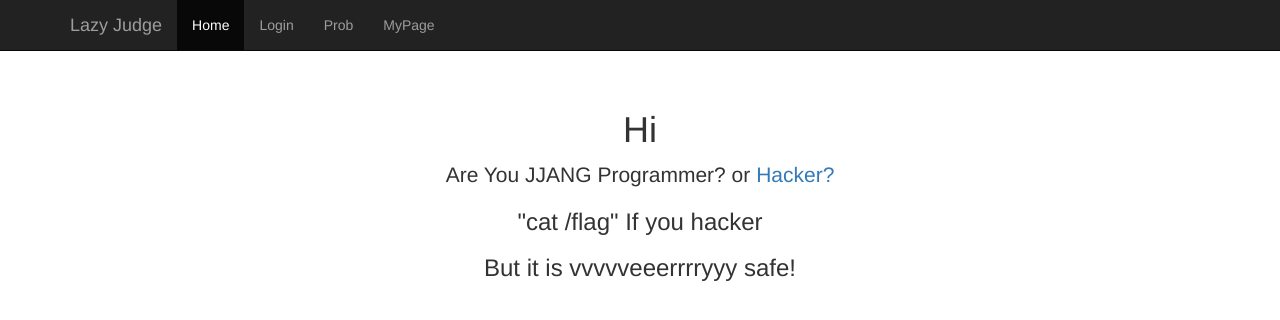
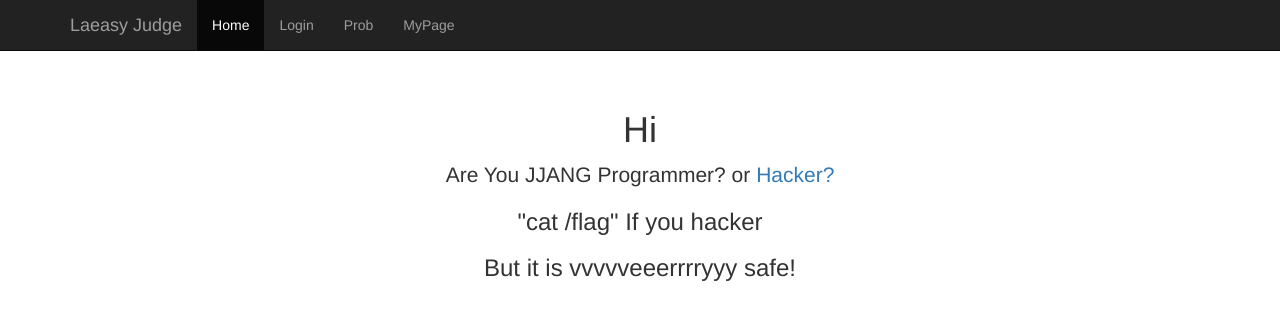
Before and after one commit to lj1nu/laeasy_judge, a Flask app: page / in a window 1280 px wide. Shown: the top 320 px of the page. Run offline with Flask 2, Linux system fonts and the light colour scheme; some libraries are stand-ins or nearby versions.

Commit message:
laeasy_judge

```diff
--- a/docker-compose.yml
+++ b/docker-compose.yml
@@ -1,6 +1,6 @@
 version: '2.0'
 services:
-  lazy_judge:
+  laeasy_judge:
     container_name: main
     build: .
     ports:
--- a/laeasy_judge/templates/index.html
+++ b/laeasy_judge/templates/index.html
@@ -1,6 +1,6 @@
 <!DOCTYPE html>
 <html>
-<title>Lazy Judge</title>
+<title>Laeasy Judge</title>
 <link rel="stylesheet" href="{{ url_for('static',filename='bootstrap.min.css') }}" />
 <script src="{{ url_for('static',filename='jquery.min.js') }}"></script>
 <script src="{{ url_for('static',filename='bootstrap.min.js') }}"></script>
@@ -15,7 +15,7 @@
             <span class="icon-bar"></span>
             <span class="icon-bar"></span>
           </button>
-          <a class="navbar-brand" href="/">Lazy Judge</a>
+          <a class="navbar-brand" href="/">Laeasy Judge</a>
         </div>
         <div id="navbar" class="collapse navbar-collapse">
           <ul class="nav navbar-nav">
--- a/laeasy_judge/templates/login.html
+++ b/laeasy_judge/templates/login.html
@@ -1,6 +1,6 @@
 <!DOCTYPE html>
 <html>
-<title>Lazy Judge</title>
+<title>Laeasy Judge</title>
 <link rel="stylesheet" href="{{ url_for('static',filename='bootstrap.min.css') }}" />
 <script src="{{ url_for('static',filename='jquery.min.js') }}"></script>
 <script src="{{ url_for('static',filename='bootstrap.min.js') }}"></script>
@@ -15,7 +15,7 @@
             <span class="icon-bar"></span>
             <span class="icon-bar"></span>
           </button>
-          <a class="navbar-brand" href="/">Lazy Judge</a>
+          <a class="navbar-brand" href="/">Laeasy Judge</a>
         </div>
         <div id="navbar" class="collapse navbar-collapse">
           <ul class="nav navbar-nav">
--- a/laeasy_judge/templates/mypage.html
+++ b/laeasy_judge/templates/mypage.html
@@ -1,6 +1,6 @@
 <!DOCTYPE html>
 <html>
-<title>Lazy Judge</title>
+<title>Laeasy Judge</title>
 <link rel="stylesheet" href="{{ url_for('static',filename='bootstrap.min.css') }}" />
 <script src="{{ url_for('static',filename='jquery.min.js') }}"></script>
 <script src="{{ url_for('static',filename='bootstrap.min.js') }}"></script>
@@ -15,7 +15,7 @@
             <span class="icon-bar"></span>
             <span class="icon-bar"></span>
           </button>
-          <a class="navbar-brand" href="/">Lazy Judge</a>
+          <a class="navbar-brand" href="/">Laeasy Judge</a>
         </div>
         <div id="navbar" class="collapse navbar-collapse">
           <ul class="nav navbar-nav">
--- a/laeasy_judge/templates/prob.html
+++ b/laeasy_judge/templates/prob.html
@@ -1,6 +1,6 @@
 <!DOCTYPE html>
 <html>
-<title>Lazy Judge</title>
+<title>Laeasy Judge</title>
 <link rel="stylesheet" href="{{ url_for('static',filename='bootstrap.min.css') }}" />
 <script src="{{ url_for('static',filename='jquery.min.js') }}"></script>
 <script src="{{ url_for('static',filename='bootstrap.min.js') }}"></script>
@@ -15,7 +15,7 @@
             <span class="icon-bar"></span>
             <span class="icon-bar"></span>
           </button>
-          <a class="navbar-brand" href="/">Lazy Judge</a>
+          <a class="navbar-brand" href="/">Laeasy Judge</a>
         </div>
         <div id="navbar" class="collapse navbar-collapse">
           <ul class="nav navbar-nav">
--- a/laeasy_judge/templates/reg.html
+++ b/laeasy_judge/templates/reg.html
@@ -1,6 +1,6 @@
 <!DOCTYPE html>
 <html>
-<title>Lazy Judge</title>
+<title>Laeasy Judge</title>
 <link rel="stylesheet" href="{{ url_for('static',filename='bootstrap.min.css') }}" />
 <script src="{{ url_for('static',filename='jquery.min.js') }}"></script>
 <script src="{{ url_for('static',filename='bootstrap.min.js') }}"></script>
@@ -15,7 +15,7 @@
             <span class="icon-bar"></span>
             <span class="icon-bar"></span>
           </button>
-          <a class="navbar-brand" href="/">Lazy Judge</a>
+          <a class="navbar-brand" href="/">Laeasy Judge</a>
         </div>
         <div id="navbar" class="collapse navbar-collapse">
           <ul class="nav navbar-nav">
```
Also changed, not shown: 2 other files.
